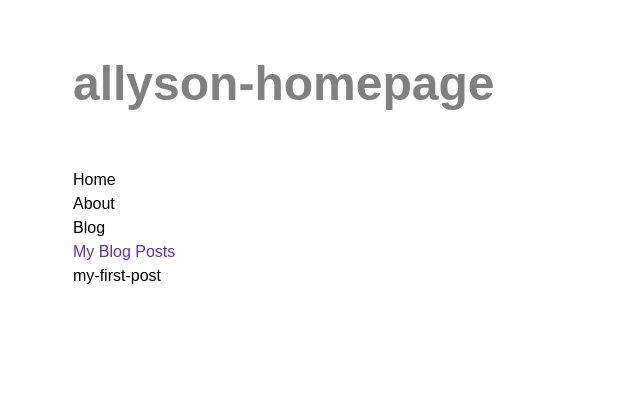
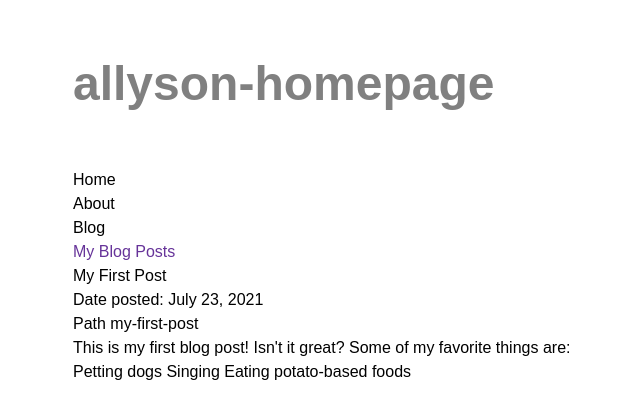
Before and after one commit to wallycarvalho/portfolio, a Gatsby site: page /blog in a window 1280 px wide. Shown: the whole page, without its empty margins (317-957 px from the left). Built offline with nearby package versions, Linux system fonts and the light colour scheme; Gatsby itself is replaced by a stand-in of ours.

Commit message:
feat: introducing dynamic blog pages; dynamic seo header component following tutorial; small additions to accommodate new layout and organizational changes to folder and files

```diff
--- /dev/null
+++ b/blog/my-first-post.mdx
@@ -0,0 +1,13 @@
+---
+title: "My First Post"
+date: "2021-07-23"
+slug: "my-first-post"
+---
+
+This is my first blog post! Isn't it *great*?
+
+Some of my **favorite** things are:
+
+* Petting dogs
+* Singing
+* Eating potato-based foods
--- a/gatsby-config.ts
+++ b/gatsby-config.ts
@@ -15,8 +15,9 @@ const config: GatsbyConfig = {
     "gatsby-plugin-sitemap",
     "gatsby-plugin-sharp",
     "gatsby-transformer-sharp",
-    "gatsby-plugin-decap-cms"
-    , {
+    "gatsby-plugin-decap-cms",
+    "gatsby-plugin-mdx",
+    {
       resolve: 'gatsby-source-filesystem',
       options: {
         "name": "images",
--- a/package.json
+++ b/package.json
@@ -16,11 +16,13 @@
     "typecheck": "tsc --noEmit"
   },
   "dependencies": {
+    "@mdx-js/react": "^2.3.0",
     "autoprefixer": "^10.4.18",
     "decap-cms-app": "^3.1.3",
     "gatsby": "^5.13.3",
     "gatsby-plugin-decap-cms": "^4.0.4",
     "gatsby-plugin-image": "^3.13.1",
+    "gatsby-plugin-mdx": "^5.13.1",
     "gatsby-plugin-postcss": "^6.13.1",
     "gatsby-plugin-sharp": "^5.13.1",
     "gatsby-plugin-sitemap": "^6.13.1",
--- a/src/components/layout.tsx
+++ b/src/components/layout/layout.tsx
@@ -27,8 +27,6 @@ const Layout: React.FC<LayoutProps> = ({ pageTitle, children }) => {
         }
     }`);
 
-    console.log(data)
-
     return (
         <div className={container}>
             <header className={siteTitle}>{data.site.siteMetadata.title}</header>
--- /dev/null
+++ b/src/components/seo/seo.tsx
@@ -0,0 +1,27 @@
+import * as React from 'react';
+import { graphql, useStaticQuery } from 'gatsby';
+
+interface SeoProps {
+  title: string;
+}
+
+const Seo: React.FC<SeoProps> = ({ title }) => {
+  const data = useStaticQuery(graphql`
+    query {
+        site {
+          id
+          siteMetadata {
+            description
+            siteUrl
+            title
+          }
+        }
+      }`);
+
+  return (
+    <title>{title || data.site.siteMetadata.title}</title>
+  )
+};
+
+
+export default Seo;
--- a/src/pages/about.tsx
+++ b/src/pages/about.tsx
@@ -1,7 +1,7 @@
 // Step 1: Import React
 import * as React from 'react'
 import type { HeadFC, PageProps } from "gatsby"
-import Layout from '../components/layout'
+import Layout from '../components/layout/layout'
 
 // Step 2: Define your component
 const AboutPage: React.FC<PageProps> = () => {
--- a/src/pages/blog.jsx
+++ /dev/null
@@ -1,33 +0,0 @@
-import * as React from 'react'
-import { graphql } from 'gatsby'
-import Layout from '../components/layout'
-
-const BlogPage = ({ data }) => {
-    return (
-        <Layout pageTitle="My Blog Posts">
-            <ul>
-                {
-                    data.allFile.nodes.map((item) => (
-                        <li key={item.name}>
-                            {item.name}
-                        </li>
-                    ))
-                }
-            </ul>
-        </Layout>
-    )
-}
-
-export const query = graphql`
-query {
-    allFile(filter: {sourceInstanceName: {eq: "blog"}}) {
-      nodes {
-        name
-        sourceInstanceName
-      }
-    }
-  }
-`;
-
-
-export default BlogPage
--- /dev/null
+++ b/src/pages/blog/index.jsx
@@ -0,0 +1,42 @@
+import * as React from 'react'
+import { Link, graphql } from 'gatsby'
+import Layout from '../../components/layout/layout'
+
+const BlogPage = ({ data }) => {
+  return (
+    <Layout pageTitle="My Blog Posts">
+      {
+        data?.allMdx.nodes.map((node) => (
+          <article key={node.id}>
+            <h2>
+              <Link to={`/blog/${node.frontmatter.slug}`}>
+                {node.frontmatter.title}
+              </Link>
+            </h2>
+            <p>Date posted: {node.frontmatter.date}</p>
+            <p>Path {node.frontmatter.slug}</p>
+            <p>{node.excerpt}</p>
+          </article>
+        ))
+      }
+    </Layout>
+  )
+}
+
+export const query = graphql`
+query MyQuery {
+    allMdx {
+      nodes {
+        id
+        excerpt
+        frontmatter {
+          date(formatString: "MMMM D, YYYY")
+          title
+          slug
+        }
+      }
+    }
+  }`;
+
+
+export default BlogPage
--- /dev/null
+++ b/src/pages/blog/{mdx.frontmatter__slug}.jsx
@@ -0,0 +1,28 @@
+import * as React from 'react'
+import { graphql } from 'gatsby'
+import Layout from '../../components/layout/layout'
+import Seo from '../../components/seo/seo'
+
+const BlogPost = ({ data, children }) => {
+    return (
+        <Layout pageTitle="Super Cool Blog Posts">
+            <p>{data.mdx.frontmatter.date}</p>
+            {children}
+        </Layout>
+    )
+}
+
+export const query = graphql`
+query MyQuery($frontmatter__slug: String = "") {
+    mdx(frontmatter: {slug: {eq: $frontmatter__slug}}) {
+      frontmatter {
+        title
+        date(formatString: "MMMM D, YYYY")
+      }
+    }
+  }
+`;
+
+export const Head = ({ data }) => <Seo title={data.mdx.frontmatter.title} />
+
+export default BlogPost
--- a/src/pages/index.tsx
+++ b/src/pages/index.tsx
@@ -1,5 +1,5 @@
 import * as React from "react"
-import Layout from "../components/layout"
+import Layout from "../components/layout/layout"
 import type { HeadFC, PageProps } from "gatsby"
 import { StaticImage } from "gatsby-plugin-image"
 
--- a/tsconfig.json
+++ b/tsconfig.json
@@ -13,7 +13,7 @@
     /* Language and Environment */
     "target": "esnext",                                  /* Set the JavaScript language version for emitted JavaScript and include compatible library declarations. */
     "lib": ["dom", "esnext"],                                        /* Specify a set of bundled library declaration files that describe the target runtime environment. */
-    "jsx": "react",                                /* Specify what JSX code is generated. */
+    "jsx": "react-jsx",                                /* Specify what JSX code is generated. */
     // "experimentalDecorators": true,                   /* Enable experimental support for TC39 stage 2 draft decorators. */
     // "emitDecoratorMetadata": true,                    /* Emit design-type metadata for decorated declarations in source files. */
     // "jsxFactory": "",                                 /* Specify the JSX factory function used when targeting React JSX emit, e.g. 'React.createElement' or 'h' */
```
Also changed, not shown: blog/my-first-post.md (deleted), src/components/layout/layout.module.css (renamed from src/components/layout.module.css), 1 other file.
